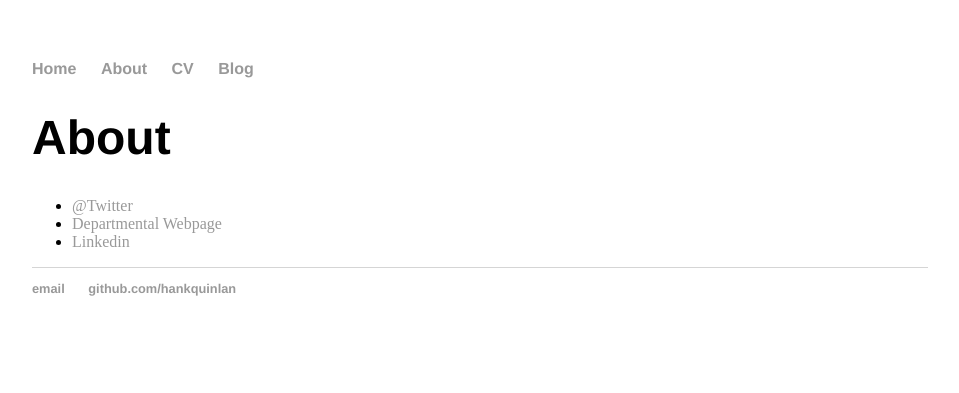
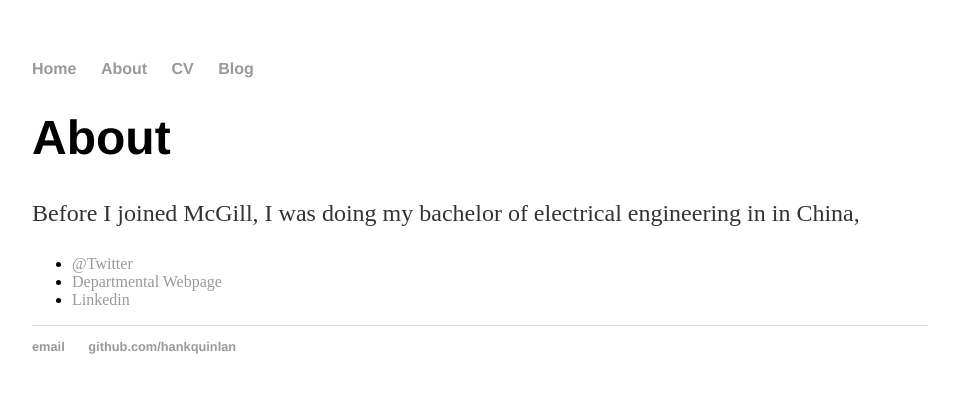
Before and after one commit to DanlanChen/DanlanChen.github.io, a Jekyll site: the page built from about/index.html, in a window 1280 px wide. Shown: the top 393 px of the page, without its empty margins (160-1119 px from the left). Built offline with Jekyll 4.4.1, drawn with Linux system fonts in a browser that asks for light colours.

Commit message:
Update index.html

```diff
--- a/about/index.html
+++ b/about/index.html
@@ -5,7 +5,7 @@ title: About Danlan Chen
 
 		<div class="about">
 			<h1>About</h1>
-			<p></p>
+			<p>Before I joined McGill, I was doing my bachelor of electrical engineering in <a href = "http://english.zzu.edu.cn/aboutus.htm"Zhengzhou University</a></a> in China,</p>
 
 			<ul class="contacts">
 				<li><a href="https://twitter.com/dengdeng599">@Twitter</a></li>
```
